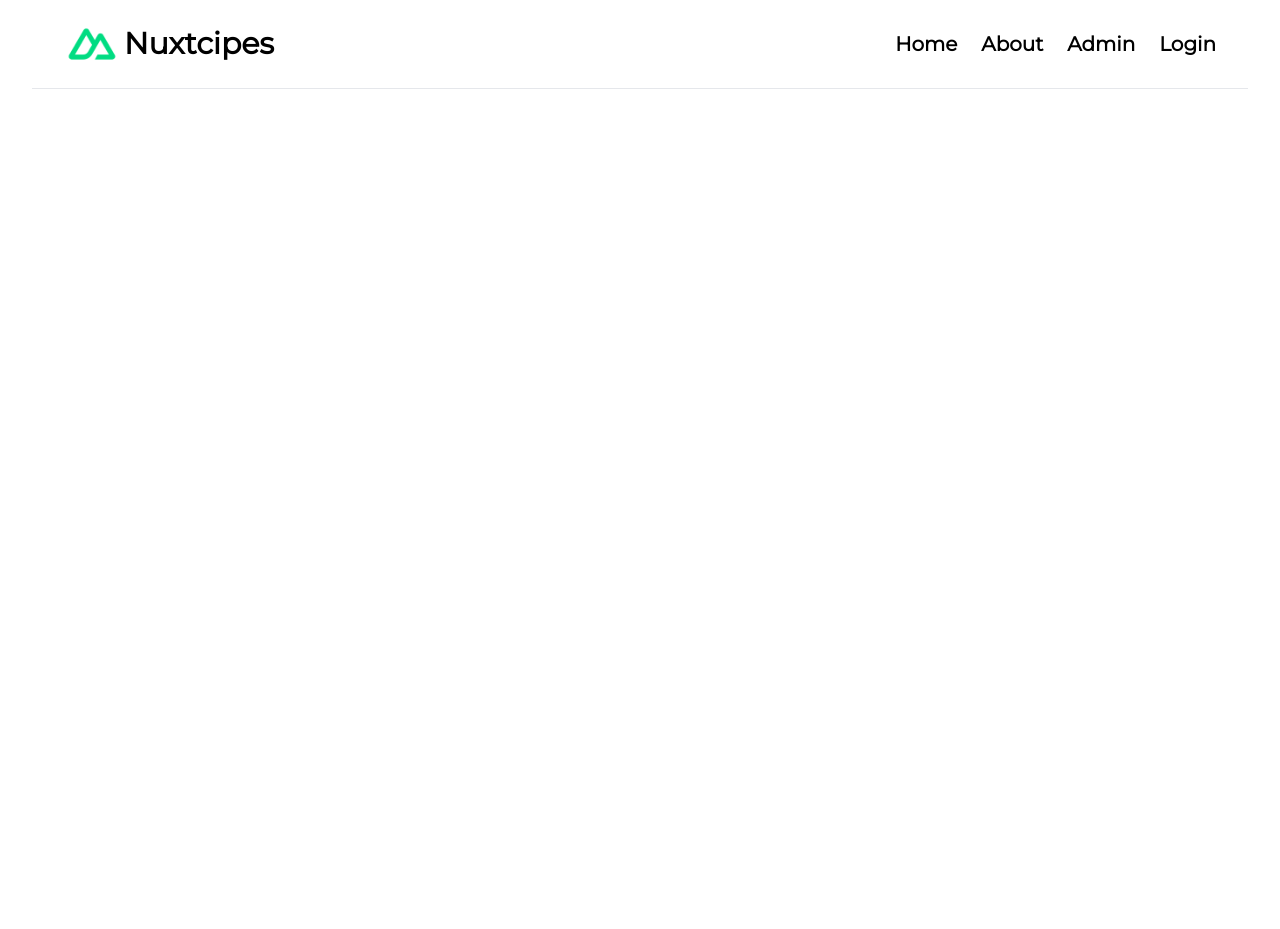
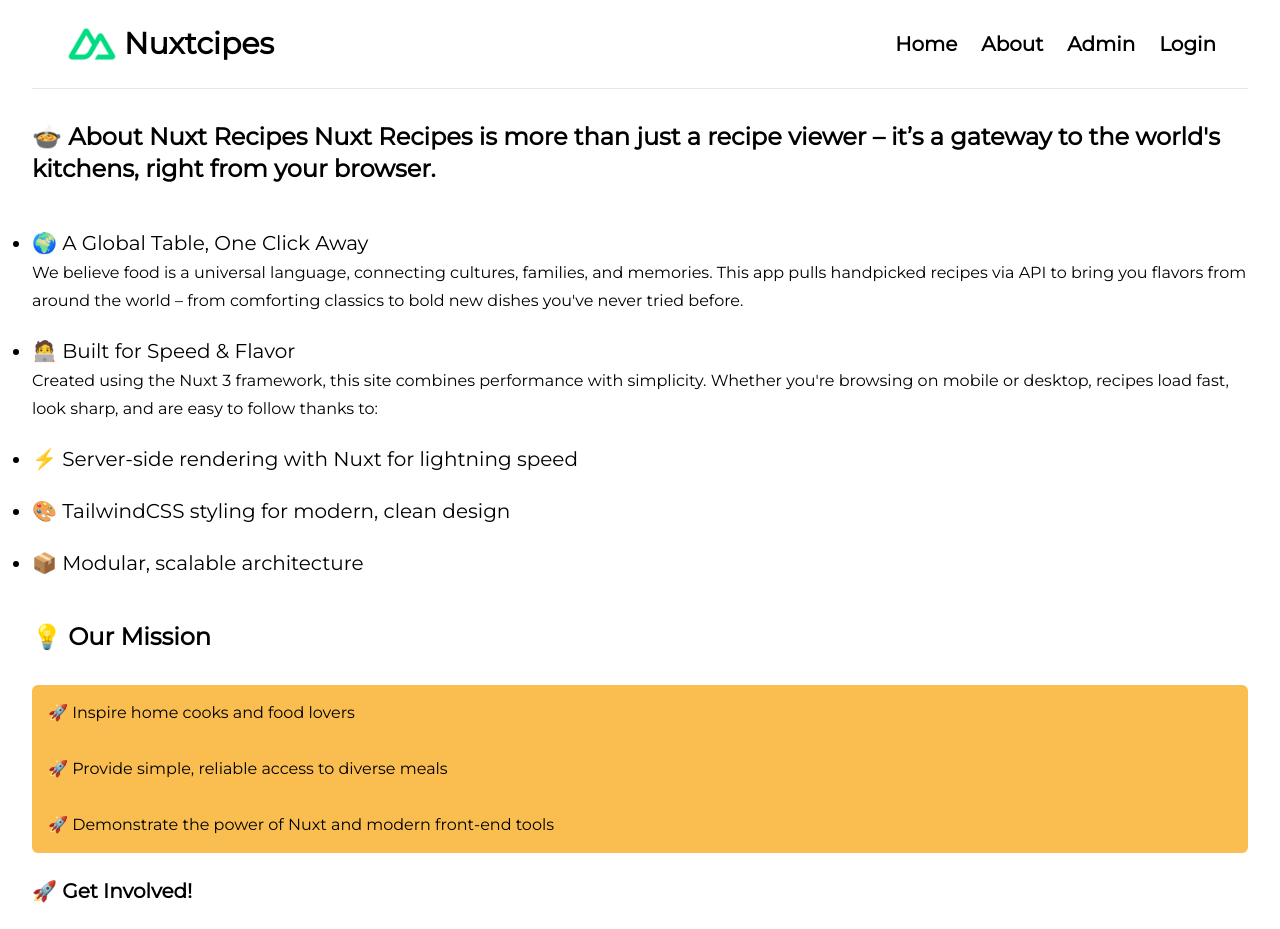
Before and after one commit to dianasheptak/nuxt_recipes_pet_project, a Nuxt app: page /about in a window 1280 px wide. Before the commit the page ends 800 px from the top, so only its background shows below. Built offline with nearby package versions, Linux system fonts and the light colour scheme.

Commit message:
feat: about page basic content

```diff
--- a/app/pages/about.vue
+++ b/app/pages/about.vue
@@ -1,13 +1,62 @@
 <template>
   <div>
-
+    <h2 class="text-2xl py-8 font-semibold">🍲 About Nuxt Recipes
+      Nuxt Recipes is more than just a recipe viewer – it’s a gateway to the world's kitchens, right from your browser.
+    </h2>
+    <ul>
+      <li v-for="listItem in data" class="text-xl py-3 list-disc">
+          <p>
+            {{listItem.title}}
+          </p>
+          <span class="text-base py-2">
+            {{listItem.description}}
+          </span>
+      </li>
+    </ul>
+    <h2 class="text-2xl py-8 font-semibold">
+      💡 Our Mission
+    </h2>
+    <ul class="bg-[#f9bd50] rounded-md">
+      <li v-for="item in ourMissionData" class="p-4">
+        {{ item.title }}
+      </li>
+    </ul>
+    <p class="font-bold text-xl py-6">
+      🚀 Get Involved!
+    </p>
   </div>
 </template>
 
 <script setup>
+const data = [
+  {
+    title: "🌍 A Global Table, One Click Away",
+    description: " We believe food is a universal language, connecting cultures, families, and memories. This app pulls handpicked recipes via API to bring you flavors from around the world – from comforting classics to bold new dishes you've never tried before.",
+  },
+  {
+    title: "🧑‍💻 Built for Speed & Flavor",
+    description: "Created using the Nuxt 3 framework, this site combines performance with simplicity. Whether you're browsing on mobile or desktop, recipes load fast, look sharp, and are easy to follow thanks to:\n"
+  },
+  {
+    title: " ⚡ Server-side rendering with Nuxt for lightning speed",
+  },
+  {
+    title: "🎨 TailwindCSS styling for modern, clean design",
+  },
+  {
+    title: "📦 Modular, scalable architecture"
+  }
+]
 
+const ourMissionData = [
+  {
+    title: "🚀 Inspire home cooks and food lovers"
+  },
+  {
+    title: "🚀 Provide simple, reliable access to diverse meals"
+  },
+  {
+    title: "🚀 Demonstrate the power of Nuxt and modern front-end tools"
+  }
+]
 </script>
-
-<style lang="scss" scoped>
-
-</style>
--- a/nuxt.config.ts
+++ b/nuxt.config.ts
@@ -33,7 +33,13 @@
     preference: "light",
   },
 
-  modules: ["@nuxtjs/tailwindcss", "@nuxtjs/google-fonts", "@nuxt/image"],
+  modules: [
+    "@nuxtjs/tailwindcss",
+    "@nuxtjs/google-fonts",
+    "@nuxt/image",
+    "@nuxtjs/robots",
+    "@nuxtjs/sitemap",
+  ],
 
   googleFonts: {
     families: {
--- a/package.json
+++ b/package.json
@@ -14,6 +14,8 @@
     "@nuxt/image": "^1.10.0",
     "@nuxt/ui": "^3.1.2",
     "@nuxtjs/google-fonts": "^3.2.0",
+    "@nuxtjs/robots": "^5.2.10",
+    "@nuxtjs/sitemap": "^7.3.0",
     "@nuxtjs/tailwindcss": "^6.14.0",
     "nuxt": "^3.17.4",
     "vue": "^3.5.14",
```
Also changed, not shown: public/robots.txt (deleted), 1 other file (tests, documents, lock files or other folders).
